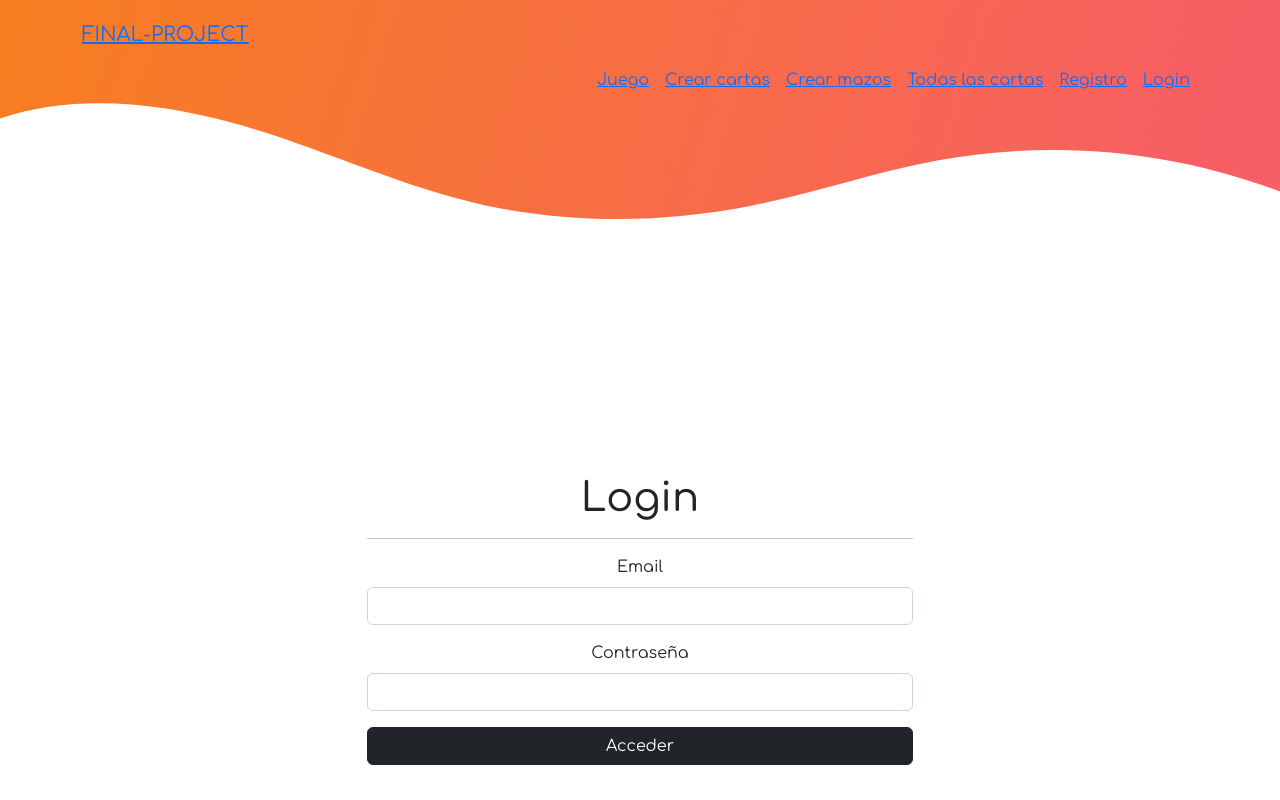
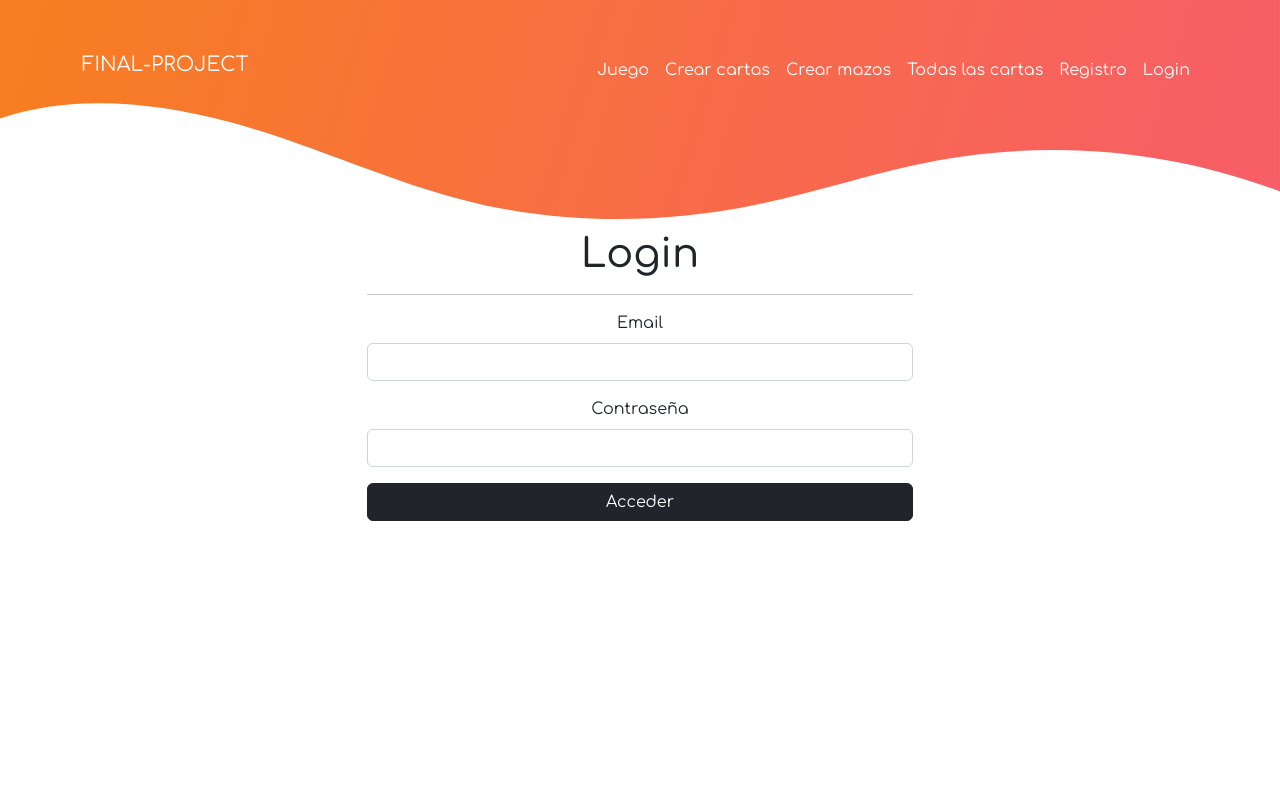
Before and after one commit to paulala94/final-project-client, a React (Create React App) app: page /login in a window 1280 px wide. Built offline with nearby package versions, Linux system fonts and the light colour scheme.

Commit message:
navbar bonita y presiosa

```diff
--- a/src/components/Navigation/Navigation.css
+++ b/src/components/Navigation/Navigation.css
@@ -1,7 +1,10 @@
 .pointer {
     cursor: pointer;
 }
-
+.navbar a{
+    color: white;
+    text-decoration: none;
+}
 .navbar {
     padding-top: 20px;
     background: transparent;
@@ -26,6 +29,15 @@
     border-color: #f76459;
 }
 
+.dropdown-item.active{
+    background-color: #f76459;
+}
+.dropdown-item.active a{
+color: white;
+}
+.dropdown-item a{
+  color: black;
+}
 
 .nav-mobile {
     display: none;
@@ -46,14 +58,14 @@
 
 }
 
-@media screen and (min-width: 426px) {
+@media screen and (min-width: 425px) {
     .nav-mobile {
         display: none;
     }
 
     .nav-desktop {
         display: block;
-        margin-top: 40px;
+        margin-top: 30px;
     }
 
 }
--- a/src/components/Navigation/Navigation.jsx
+++ b/src/components/Navigation/Navigation.jsx
@@ -26,7 +26,7 @@ const Navigation = () => {
         <WavesDesktop />
       </div>
 
-      <Navbar bg="transparent" className='navbar navbar-expand-md' expand='md'>
+      <Navbar bg="transparent" className='navbar navbar-expand-md nav-desktop'  expand='md'>
 
         <Container className="d-flex align-items-start justify-content-between">
           <div>
@@ -35,7 +35,7 @@ const Navigation = () => {
             </Navbar.Brand>
           </div>
 
-          <div className='nav-desktop'>
+          <div>
               <Nav className="me-auto">
 
                 <Nav.Link as='span'>
@@ -45,6 +45,7 @@ const Navigation = () => {
                 <Nav.Link as='span'>
                   <Link to="/crear-cartas">Crear cartas</Link>
                 </Nav.Link>
+
                 <Nav.Link as='span'>
                   <Link to="/crear-mazos">Crear mazos</Link>
                 </Nav.Link>
@@ -52,15 +53,16 @@ const Navigation = () => {
                 <Nav.Link as='span'>
                   <Link to="/todas-las-cartas">Todas las cartas</Link>
                 </Nav.Link>
+
                 {
                   user
                     ?
                     <>
-                    <Nav.Link as='span' className='pointer' onClick={logout}>Cerrar Sesión</Nav.Link>
-
                       <Nav.Link as='span'>
                         <Link to="/perfil">{user.username}</Link>
                       </Nav.Link>
+
+                      <Nav.Link as='span' className='pointer' onClick={logout}>Cerrar Sesión</Nav.Link>
                     </>
                     :
                     <>
@@ -75,10 +77,32 @@ const Navigation = () => {
                 }
 
               </Nav>
+
             </div>
 
+        </Container>
+
+      </Navbar>
+
+
+      <Navbar bg="transparent" className='navbar  nav-mobile'  >
+
+      <Container className="d-flex align-items-start justify-content-between">
+
+        <div>
+          <Navbar.Brand >
+            <Link to="/">FINAL-PROJECT</Link>
+          </Navbar.Brand>
+        </div>
+
+        <div>
+
+            <Nav className="me-auto">
+
               <div className='nav-mobile'>
+
                 <>
+
                   <div className="mb-2" >
                     {['start'].map(
                       (direction) => (
@@ -93,15 +117,19 @@ const Navigation = () => {
                           <Dropdown.Item as='span' eventKey="1" >
                             <Link to="/juego">Juego</Link>
                           </Dropdown.Item>
+
                           <Dropdown.Item as='span' eventKey="2">
                             <Link to="/crear-cartas">Crear cartas</Link>
                           </Dropdown.Item>
+
                           <Dropdown.Item as='span' eventKey="3" >
                             <Link to="/crear-mazos">Crear mazos</Link>
                           </Dropdown.Item>
+
                           <Dropdown.Item as='span' eventKey="4">
                             <Link to="/todos-los-mazos">Todos los mazos</Link>
                           </Dropdown.Item>
+
                           <Dropdown.Item as='span' eventKey="5">
                             <Link to="/todas-las-cartas">Todas las cartas</Link>
                           </Dropdown.Item>
@@ -142,11 +170,16 @@ const Navigation = () => {
 
               </div>
 
+            </Nav>
+
+          </div>
+
       </Container>
 
     </Navbar>
 
   </>
+
   )
 
 }
--- a/src/components/WavesDesktop/WavesDesktop.jsx
+++ b/src/components/WavesDesktop/WavesDesktop.jsx
@@ -2,7 +2,7 @@ import React from 'react'
 
 const WavesDesktop = () => {
     return (
-        <svg version="1.1" id="Capa_1" xmlns="http://www.w3.org/2000/svg" xmlnsXlink="http://www.w3.org/1999/xlink" x="0px" y="0px" viewBox="0 0 1200 444.4" style={{ enableBackground: 'new 0 0 1200 444.4' }} xmlSpace="preserve">
+    <svg version="1.1" id="Capa_1" xmlns="http://www.w3.org/2000/svg" xmlnsXlink="http://www.w3.org/1999/xlink" x="0px" y="0px" viewBox="0 0 1200 216" style={{ enableBackground: 'new 0 0 1200 216' }} xmlSpace="preserve">
       <style type="text/css">
         {`
           .st0 { fill: url(#SVGID_1_); }
--- a/src/routes/AppRoutes.jsx
+++ b/src/routes/AppRoutes.jsx
@@ -10,7 +10,7 @@ import CreateDeckPage from '../pages/CreateDeckPage/CreateDeckPage'
 import CardListPage from '../pages/CardListPage/CardListPage'
 import DeckListPage from '../pages/DeckListPage/DeckListPage'
 import EditDeckPage from '../pages/EditDeckPage/EditDeckPage'
-import DeckDetailsPage from '../pages/DeckDetailsPage/DeckDetailsPage'
+// import DeckDetailsPage from '../pages/DeckDetailsPage/DeckDetailsPage'
 import GameRulesPage from '../pages/GameRulesPage/GameRules'
 import UserDecksListPage from '../pages/UserDecksListPage/UserDecksListPage'
 import CardsInDecksPage from '../pages/CardsInDecksPage/CardsInDecksPage'
```
Also changed, not shown: 1 other file (tests, documents, lock files or other folders). Lines whose indentation alone changed are shown as unchanged.
